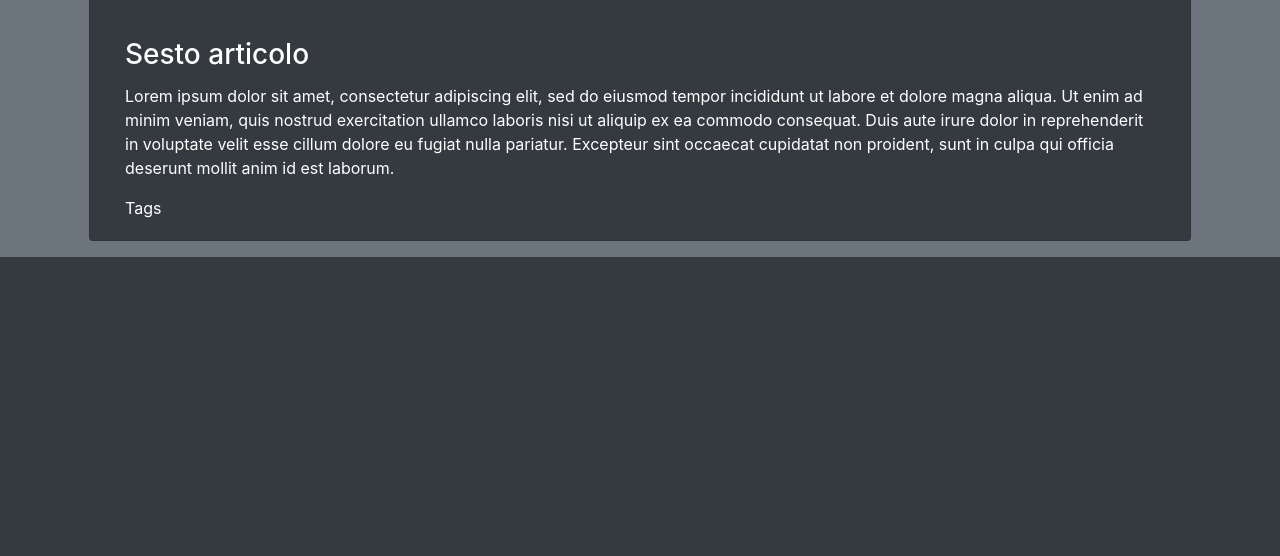
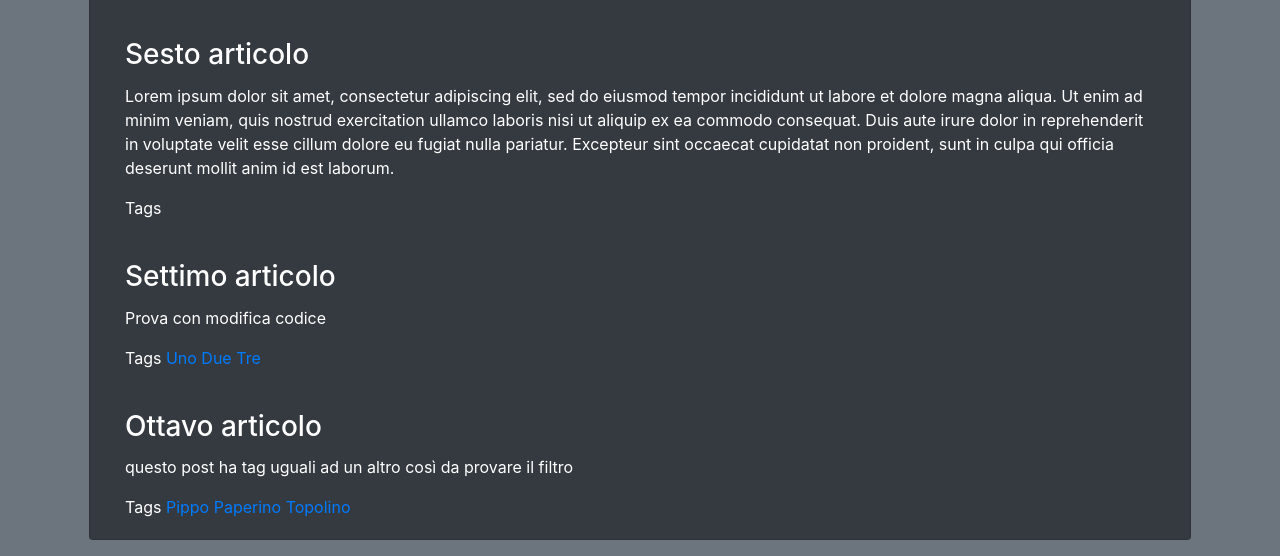
Before and after one commit to Mondrian92/First-Blog, a PHP site: page / in a window 1280 px wide. Shown: the part 874-1430 px from the top of the page. Before the commit the page ends 1131 px from the top, so only its background shows below. Run offline with PHP 8.4, Linux system fonts and the light colour scheme.

Commit message:
Versione 0.9

```diff
--- a/core/archive.json
+++ b/core/archive.json
@@ -50,5 +50,23 @@
         "tag": [
             ""
         ]
+    },
+    {
+        "title": "Settimo articolo",
+        "content": "Prova con modifica codice",
+        "tag": [
+            "Uno",
+            "Due",
+            "Tre"
+        ]
+    },
+    {
+        "title": "Ottavo articolo",
+        "content": "questo post ha tag uguali ad un altro cos\u00ec da provare il filtro",
+        "tag": [
+            "Pippo",
+            "Paperino",
+            "Topolino"
+        ]
     }
 ]
--- a/core/booting.php
+++ b/core/booting.php
@@ -1,6 +1,8 @@
 <?php
+
     require_once "post.php";
     require_once "postrepository.php";
+
     session_start();
     $newrepo= new PostRepository;
 
--- a/core/post.php
+++ b/core/post.php
@@ -30,17 +30,17 @@
 
         public function setTitle(string $title)
         {
-            $this->title;
+            $this->title=$title;
         }
 
-        public function setContent()
+        public function setContent(string $content)
         {
-            $this->content;
+            $this->content=$content;
         }
 
-        public function setTags()
+        public function setTags(array $tags)
         {
-            $this->tags;
+            $this->tags=$tags;
         }
 
 
--- a/core/postrepository.php
+++ b/core/postrepository.php
@@ -23,6 +23,24 @@
             return $decodedContent;
         }
 
+        public function getAllByTag($tag)
+        {
+            $posts=$this->getAll();
+
+            foreach ($posts as $article)
+            {
+                foreach ($article['tag'] as $singleTag)
+                {
+                    if ($singleTag == $tag)
+                    {
+                        $postByTag[] = $article;
+                    }
+                }
+            }
+
+            return $postByTag;
+        }
+
         public function remove($title)
         {
             $posts = $this->getAll();
--- a/view/index.php
+++ b/view/index.php
@@ -4,6 +4,20 @@
 
 <div class="m-1 pt-2">
     <div class="card bg-dark text-white mb-3 col-md-12">
+        <?php if (isset($_GET['tag'])) { ?>
+            <div class="card-header"><h2>Ultimi Post con tag: <?= $_GET['tag']; ?></h2></div>
+            <?php foreach ($newrepo->getAllByTag($_GET['tag']) as $post): ?>
+                <div class="card-body text-white">
+                    <h3 class="card-title"><?php echo($post["title"]); ?></h3>
+                    <p class="card-text"><?php echo($post["content"]); ?></p>
+                    <p class="card-text">Tags
+                        <?php foreach($post["tag"] as $tag): ?>
+                            <a href="index.php?tag=<?php echo $tag ?>"><?php echo($tag); ?></a>
+                        <?php endforeach; ?>
+                    </p>
+                </div>
+            <?php endforeach; ?>
+        <?php } else { ?>
             <div class="card-header"><h2>Ultimi Post</h2></div>
             <?php foreach ($newrepo->getAll() as $post): ?>
                 <div class="card-body text-white">
@@ -11,11 +25,12 @@
                     <p class="card-text"><?php echo($post["content"]); ?></p>
                     <p class="card-text">Tags
                         <?php foreach($post["tag"] as $tag): ?>
-                        <a href=""><?php echo($tag); ?></a>
+                            <a href="index.php?tag=<?php echo $tag ?>"><?php echo($tag); ?></a>
                         <?php endforeach; ?>
                     </p>
                 </div>
             <?php endforeach; ?>
+        <?php } ?>
     </div>
 </div>
 
```
Also changed, not shown: core/topost.php (+4 -15 lines), view/modules/footer3.php (added, +28 -0 lines), view/modules/header3.php (added, +44 -0 lines), README.md (deleted). Lines whose indentation alone changed are shown as unchanged.
